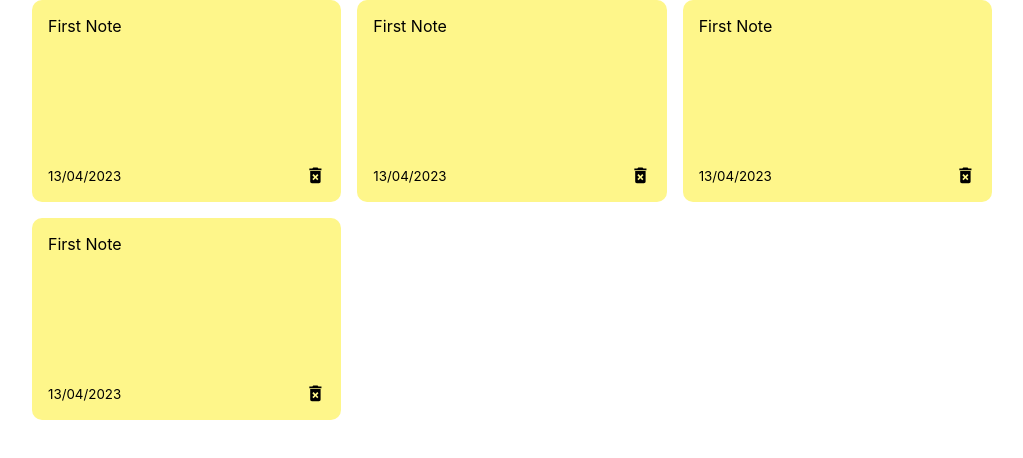
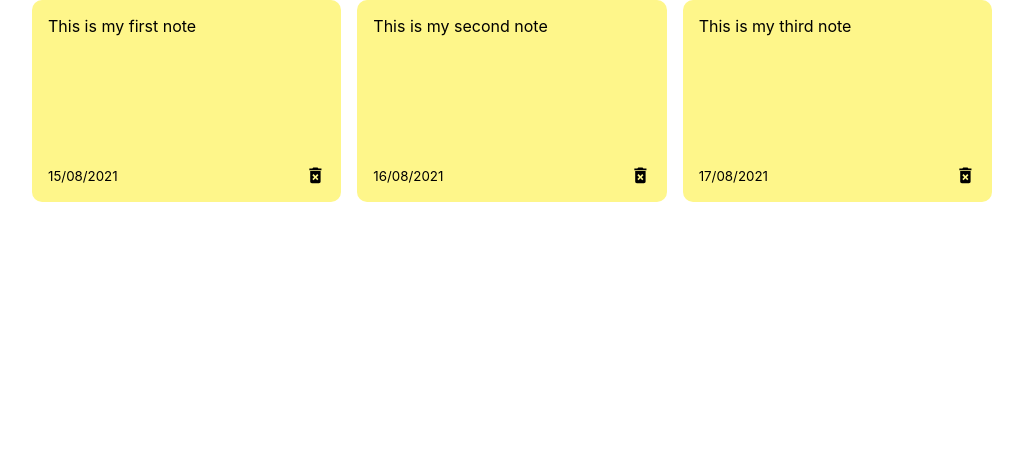
Before and after one commit to VishalChoudhary/notesapp, a React (Create React App) app: page / in a window 1280 px wide. Shown: the top 458 px of the page, without its empty margins (128-1151 px from the left). Built offline with nearby package versions, Linux system fonts and the light colour scheme.

Commit message:
noteList/note dynamic commit

```diff
--- a/src/App.js
+++ b/src/App.js
@@ -1,9 +1,30 @@
+import { useState } from 'react';
+import { nanoid } from 'nanoid';
 import NotesList from './components/NotesList';
 
 const App = () =>{
+
+  const [notes,setNotes]=useState([
+    {
+    id : nanoid(),
+    text : "This is my first note",
+    date : "15/08/2021"
+    },
+    {
+    id : nanoid(),
+    text : "This is my second note",
+    date : "16/08/2021"
+    },
+    {
+    id : nanoid(),
+    text : "This is my third note",
+    date : "17/08/2021"
+    }
+  ]);
+
   return (
     <div className='container'>
-      <NotesList />
+      <NotesList notes={notes}/>
     </div>
   )
 }
--- a/src/components/Note.js
+++ b/src/components/Note.js
@@ -1,11 +1,11 @@
 import {MdDeleteForever} from 'react-icons/md'
 
-const Note = () =>{
+const Note = ({id,text,date}) =>{
     return(
         <div className="note">
-            <span>First Note</span>
+            <span>{text}</span>
             <div className="note-footer">
-                <small>13/04/2023</small>
+                <small>{date}</small>
                 <MdDeleteForever className='delete-icoon' size='1.3em' />
             </div>
         </div>
--- a/src/components/NotesList.js
+++ b/src/components/NotesList.js
@@ -1,12 +1,11 @@
 import Note from './Note'
 
-const NotesList = () =>{
+const NotesList = ({notes}) =>{
     return(
         <div className="notes-list">
-            <Note />
-            <Note />
-            <Note />
-            <Note />
+            {notes.map((note)=> (
+                <Note id={note.id} text={note.text} date={note.date}/>
+            ))}
         </div>
     );
 };
```
